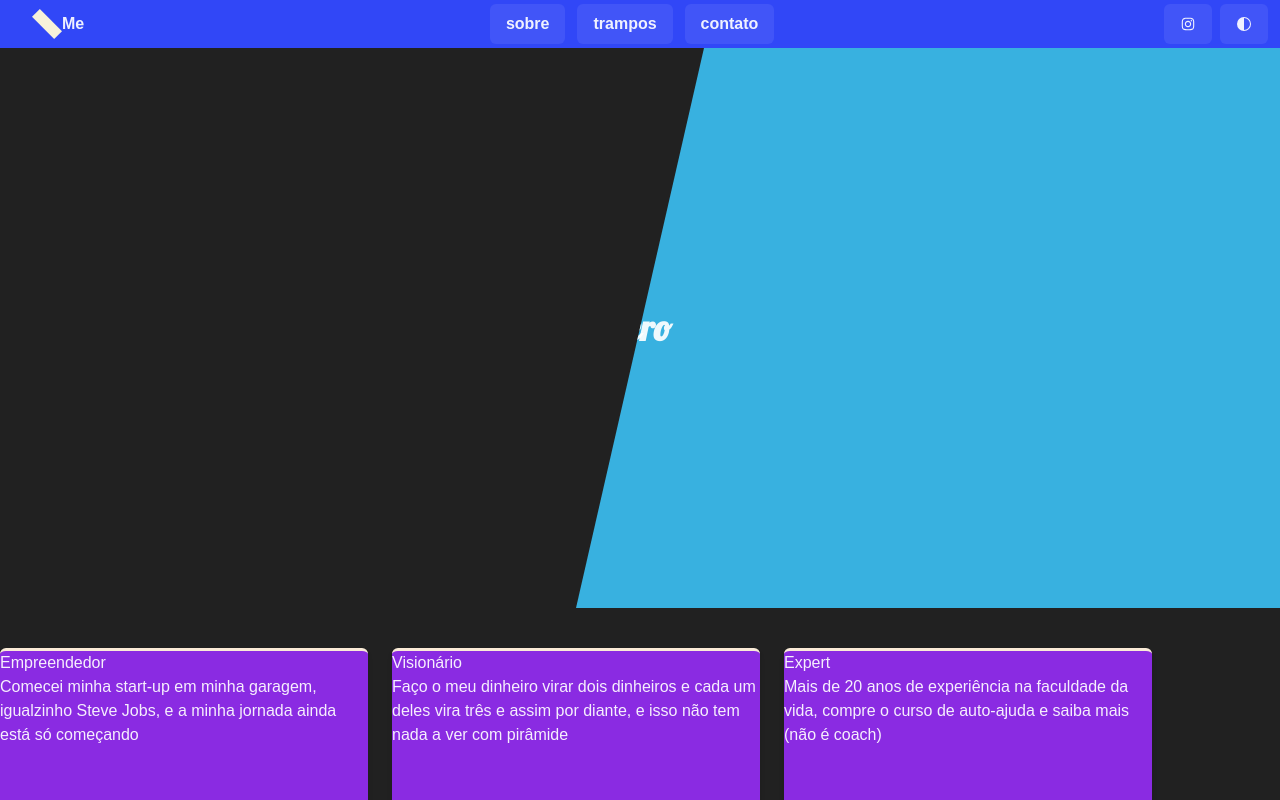
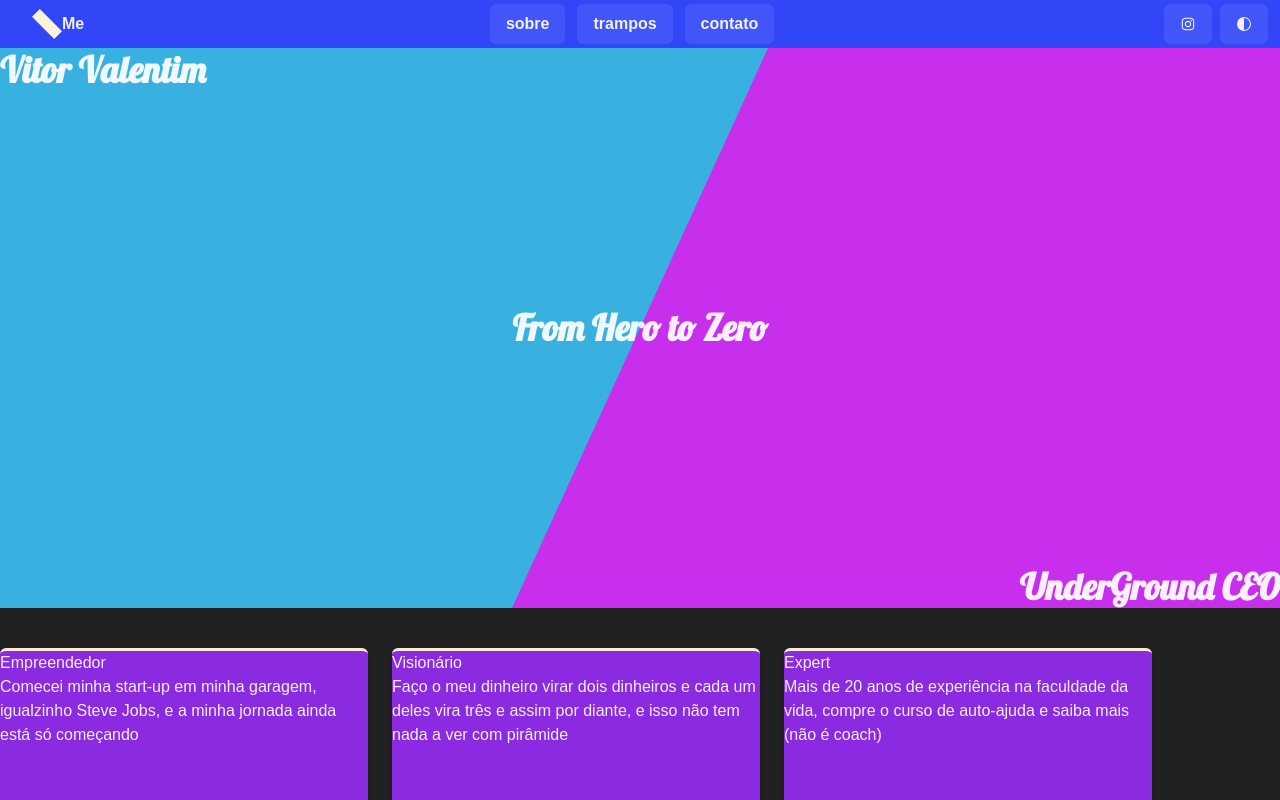
Before and after one commit to sarassaura/underground, a Next.js app: page / in a window 1280 px wide. Shown: the top 800 px of the page. Built offline with nearby package versions, Linux system fonts and the light colour scheme; a web font is replaced by a local one.

Commit message:
hero to zero

```diff
--- a/components/facts.tsx
+++ b/components/facts.tsx
@@ -1,5 +1,7 @@
+import { Flex } from '@chakra-ui/react'
+
 function Facts() {
-  return <div>facts</div>
+  return <Flex>facts</Flex>
 }
 
 export default Facts
--- a/components/hero.tsx
+++ b/components/hero.tsx
@@ -7,12 +7,28 @@ function Hero() {
       height="70vh"
       minH="20rem"
       bgColor={useColorModeValue('lightBlue', 'darkCyan')}
+      align="center"
       justify="center"
-      align="center"
+      position="relative"
       as="header"
-      clipPath="polygon(55% 0%, 45% 100%, 100% 100%, 100% 0%)"
     >
-      <Heading>hero</Heading>
+      <Heading position="absolute" left="0%" top="0%" className="m-5">
+        Vitor Valentim
+      </Heading>
+      <Heading position="absolute">From Hero to Zero</Heading>
+      <Flex
+        width="100%"
+        height="100%"
+        align="center"
+        justify="center"
+        bgColor={useColorModeValue('lightYellow', 'lightPurple')}
+        clipPath="polygon(calc(50% + 10vw) 0%, calc(50% - 10vw) 100%, 100% 100%, 100% 0%)"
+      >
+        <Heading position="absolute" right="0%" bottom="0%" className="m-5">
+          UnderGround CEO
+        </Heading>
+        <Heading>From Hero to Zero</Heading>
+      </Flex>
     </Flex>
   )
 }
--- a/styles/theme.ts
+++ b/styles/theme.ts
@@ -23,6 +23,7 @@ const colors = {
   lightBlue: '#39B2E0',
   lightRed: '#F74831',
   lightGreen: '#75ED2F',
+  lightYellow: '#dcdc00',
   darkGreen: '#30ED2F',
   darkBlack: '#212121',
   darkCyan: '#38B1E0',
```
